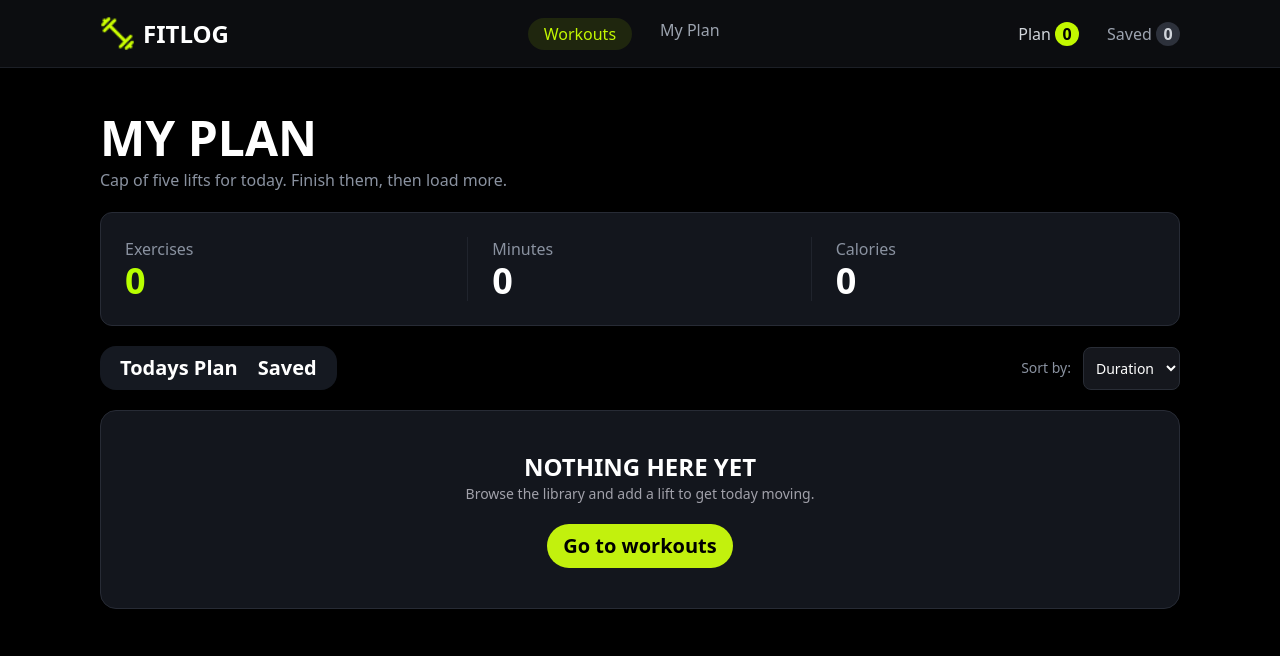
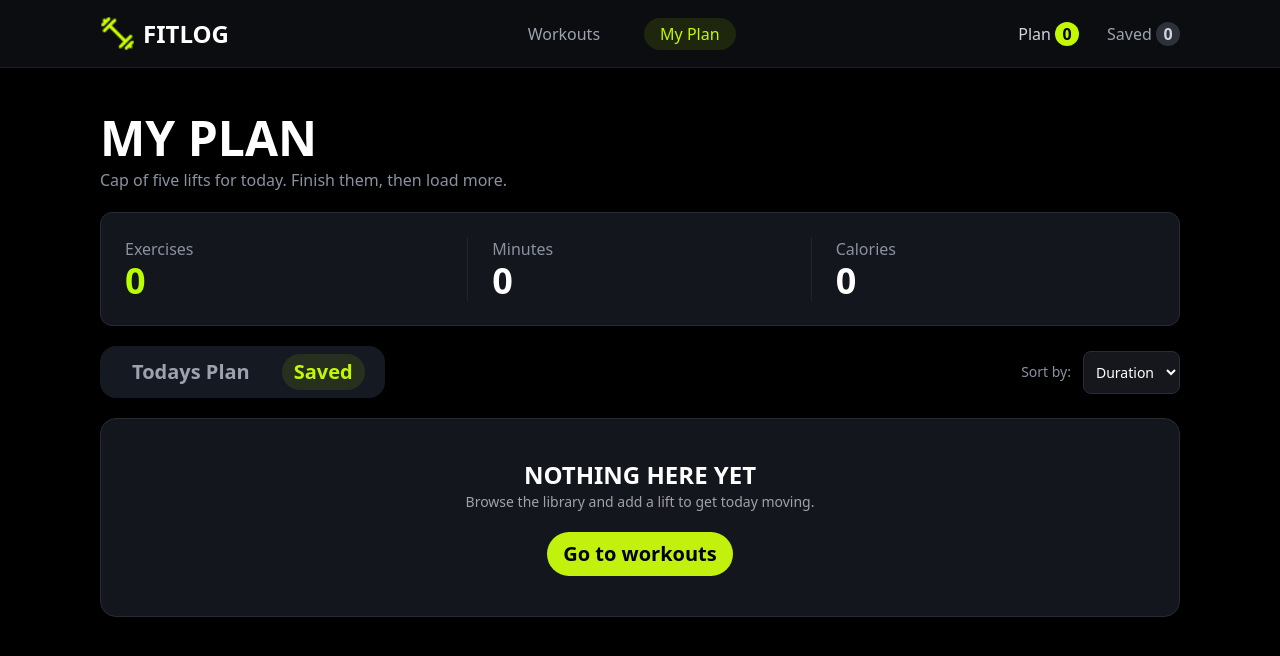
Before and after one commit to mdsakiblabs/project-fit-log, a Next.js app: page /my-plan/saved in a window 1280 px wide. Shown: the top 656 px of the page. Built offline with nearby package versions, Linux system fonts and the light colour scheme.

Commit message:
Created active links and active style

```diff
--- /dev/null
+++ b/src/components/NavLinks.jsx
@@ -0,0 +1,39 @@
+"use client";
+
+import { usePathname } from "next/navigation";
+import Link from "next/link";
+import React from "react";
+
+const NavLinks = () => {
+  const pathname = usePathname();
+  const isWorkoutActive = pathname === "/";
+  const isMyPlanActive = pathname.startsWith("/my-plan");
+
+  return (
+    <div className="flex gap-7 text-base ">
+      <Link href={"/"}>
+        <h2
+          className={`py-1 text-center px-4 rounded-3xl cursor-pointer ${
+            isWorkoutActive
+              ? "text-[#C2F800] bg-[#C2F800]/10"
+              : "text-[#9CA3AF]"
+          }`}
+        >
+          Workouts
+        </h2>
+      </Link>
+
+      <Link href={"/my-plan/todays-plan"}>
+        <h2
+          className={`py-1 text-center px-4 rounded-3xl cursor-pointer ${
+            isMyPlanActive ? "text-[#C2F800] bg-[#C2F800]/10" : "text-[#9CA3AF]"
+          }`}
+        >
+          My Plan
+        </h2>
+      </Link>
+    </div>
+  );
+};
+
+export default NavLinks;
--- a/src/components/Navbar.jsx
+++ b/src/components/Navbar.jsx
@@ -3,6 +3,7 @@ import logo from "@/assets/logo.png";
 import Image from "next/image";
 import Link from "next/link";
 import NavbarPlanAndSaveSection from "./NavbarPlanAndSaveSection";
+import NavLinks from "./NavLinks";
 const Navbar = () => {
   return (
     <div className="w-full bg-[#0C0D10] border-b border-[#1C1F26]">
@@ -17,16 +18,7 @@ const Navbar = () => {
           <h2 className="text-2xl font-bold">FITLOG</h2>
         </div>
         {/* Workouts and my plan section */}
-        <div className="flex gap-7 text-base ">
-
-            <Link href={'/'}>
-            <h2 className="text-[#C2F800] bg-[#C2F800]/10 py-1 text-center px-4 rounded-3xl cursor-pointer ">Workouts</h2>
-            </Link>
-
-            <Link href={'/my-plan/todays-plan'}>
-            <h2 className="text-[#9CA3AF] cursor-pointer">My Plan</h2>
-            </Link>
-        </div>
+         <NavLinks/>
 
         {/* plan and saved section  */}
         <NavbarPlanAndSaveSection/>
--- /dev/null
+++ b/src/components/my-plan-page-components/TodaysPlanAndSaveLinks.jsx
@@ -0,0 +1,38 @@
+"use client";
+
+import React from "react";
+import Link from "next/link";
+import { usePathname } from "next/navigation";
+
+const TodaysPlanAndSaveLinks = () => {
+  const pathname = usePathname();
+
+  const isTodayActive = pathname === "/my-plan/todays-plan";
+  const isSavedActive = pathname === "/my-plan/saved";
+
+  return (
+    <div className="flex gap-5 bg-[#151921] py-2 px-5 rounded-2xl">
+      <Link href={"/my-plan/todays-plan"}>
+        <h2
+          className={`text-xl font-semibold cursor-pointer py-1 px-3 rounded-3xl ${
+            isTodayActive ? "text-[#C2F800] bg-[#C2F800]/10" : "text-[#9CA3AF]"
+          }`}
+        >
+          Todays Plan
+        </h2>
+      </Link>
+
+      <Link href={"/my-plan/saved"}>
+        <h2
+          className={`text-xl font-semibold cursor-pointer py-1 px-3 rounded-3xl ${
+            isSavedActive ? "text-[#C2F800] bg-[#C2F800]/10" : "text-[#9CA3AF]"
+          }`}
+        >
+          Saved
+        </h2>
+      </Link>
+    </div>
+  );
+};
+
+export default TodaysPlanAndSaveLinks;
--- a/src/components/my-plan-page-components/TodaysPlanSavedAndSortbySec.jsx
+++ b/src/components/my-plan-page-components/TodaysPlanSavedAndSortbySec.jsx
@@ -4,21 +4,15 @@ import Link from "next/link";
 import React from "react";
 import { useContext } from "react";
 import ExerciseContext from "@/context/ExerciseContext";
+import TodaysPlanAndSaveLinks from "./TodaysPlanAndSaveLinks";
 
 const TodaysPlanSavedAndSortbySec = () => {
   const { sortBy, setSortBy } = useContext(ExerciseContext);
 
   return (
+    // todays plan and save
     <div className="w-full flex justify-between items-center my-5">
-      <div className="flex gap-5 bg-[#151921] py-2 px-5 rounded-2xl">
-        <Link href={"/my-plan/todays-plan"}>
-          <h2 className="text-xl font-semibold cursor-pointer">Todays Plan</h2>
-        </Link>
-
-        <Link href={"/my-plan/saved"}>
-          <h2 className="text-xl font-semibold cursor-pointer">Saved</h2>
-        </Link>
-      </div>
+      <TodaysPlanAndSaveLinks/>
 
       {/* sortby section */}
 
```
